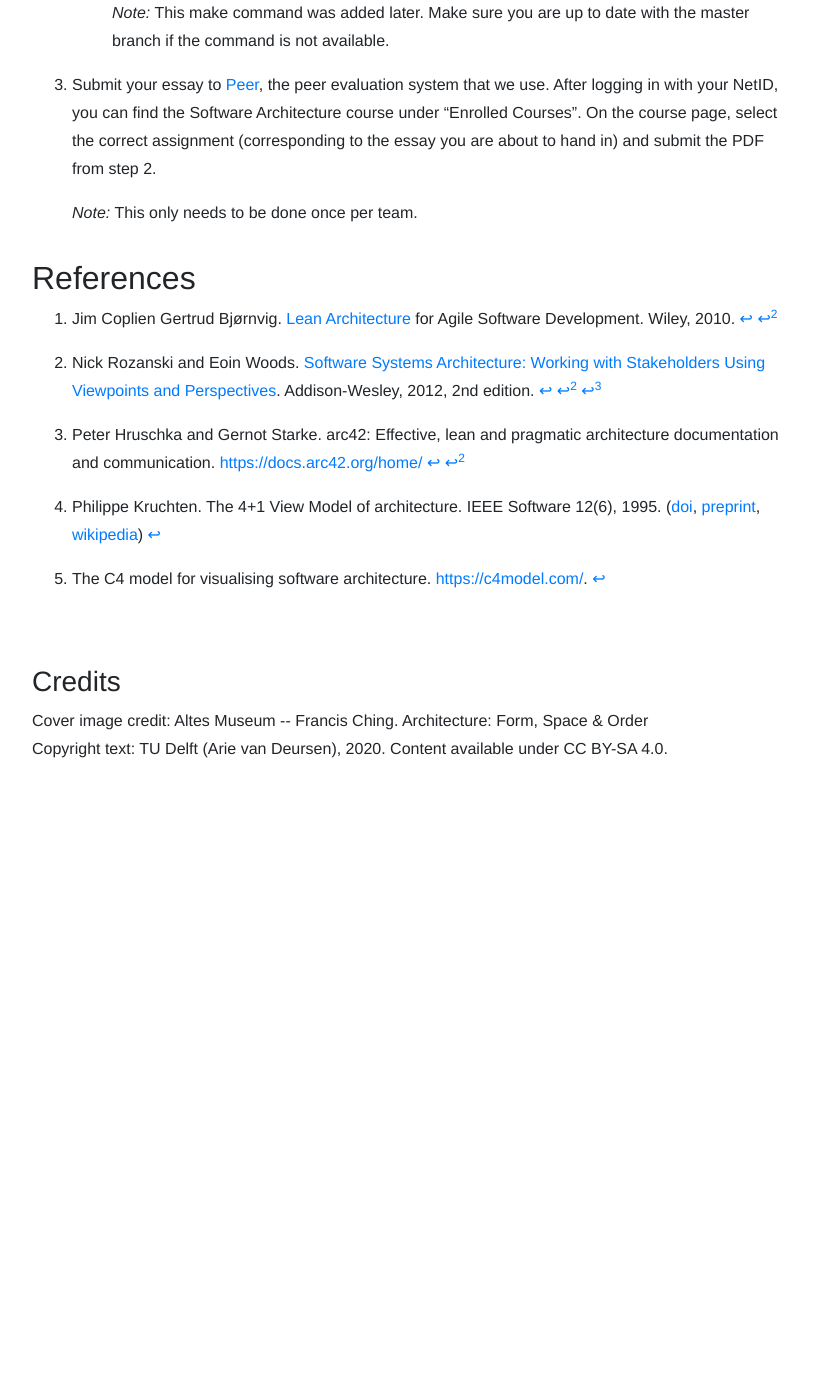
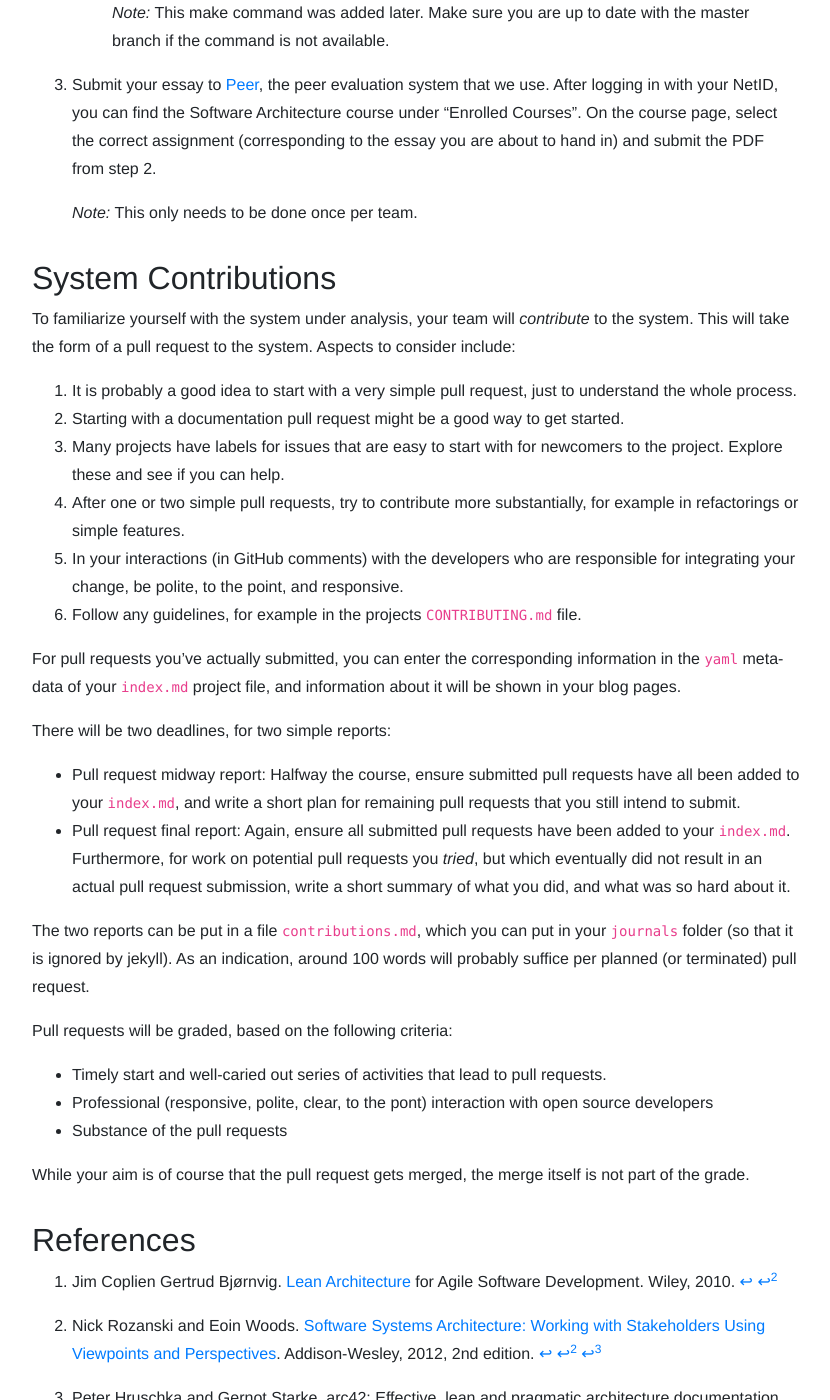
Before and after one commit to SERG-Delft/delftswa, a Jekyll site: the page built from 2020/assignment.md, in a window 1280 px wide and 1400 px high, scrolled down 6322 px. Shown: the whole window, without its empty margins (224-1054 px from the left). Built offline with Jekyll 4.4.1, drawn with Linux system fonts in a browser that asks for light colours; before the commit the page ends 7117 px from its top, so only the background shows below that.

Commit message:
Add contribution assignment

```diff
--- a/2020/assignment.md
+++ b/2020/assignment.md
@@ -220,6 +220,39 @@ Once you are ready to submit your essay, please follow the following steps:
 
     _Note:_ This only needs to be done once per team.
 
+<a id="contributions"></a>
+## System Contributions
+
+To familiarize yourself with the system under analysis, your team will _contribute_ to the system.
+This will take the form of a pull  request to the system.
+Aspects to consider include:
+
+1. It is probably a good  idea  to start with a very simple pull request, just to understand the whole process.
+2. Starting with a documentation pull request might be a good way to get started.
+3. Many projects have labels for issues that are easy to start with for newcomers to the project. Explore these and see if you can help.
+4. After one or two simple pull requests, try to contribute more substantially, for example in refactorings or simple features.
+5. In your interactions (in GitHub comments) with the developers  who are responsible for integrating your change, be polite, to the point, and responsive.
+6. Follow any guidelines, for example in the projects `CONTRIBUTING.md` file.
+
+For pull requests you've actually submitted, you can enter the corresponding information in the `yaml` meta-data of your `index.md` project file, and information about it will be shown in your blog pages.
+
+There will be two deadlines, for two simple reports:
+
+- Pull request midway report: Halfway the course, ensure submitted pull requests have all been added to  your `index.md`, and write a short plan for remaining pull requests that you still intend to submit.
+- Pull request final report: Again, ensure all submitted pull requests have been added to your `index.md`. Furthermore, for work on potential pull requests you  _tried_, but which eventually did not result in an actual pull request submission, write a short summary of what you did, and what was so hard about it.
+
+The two reports can be put in a file `contributions.md`, which you can put in your `journals` folder (so that it is ignored by jekyll). As an indication, around 100 words will probably suffice per planned (or terminated) pull request.
+
+Pull requests will be graded, based on the following criteria:
+
+- Timely start and well-caried out series of activities that lead to pull requests.
+- Professional (responsive, polite, clear, to the pont) interaction with open source developers
+- Substance of the pull requests
+
+While your aim is of course that the pull request gets merged, the merge itself is not part of the grade.
+
+
+
 ## References
 
 [lsa]: http://www.leansoftwarearchitecture.com/
```
Also changed, not shown: 2020/index.md (+2 -2 lines).
